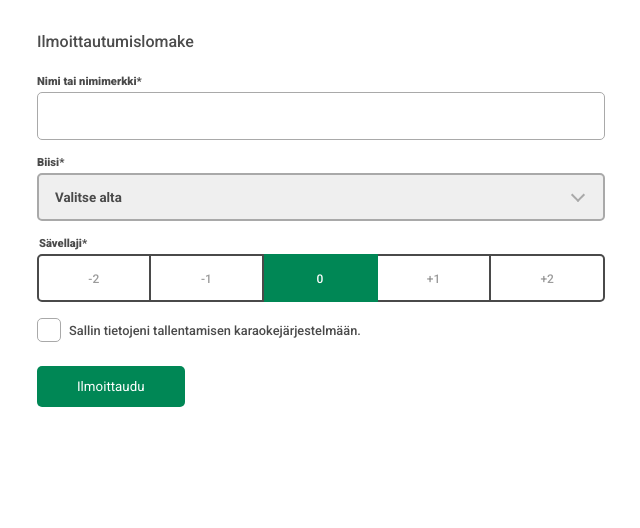
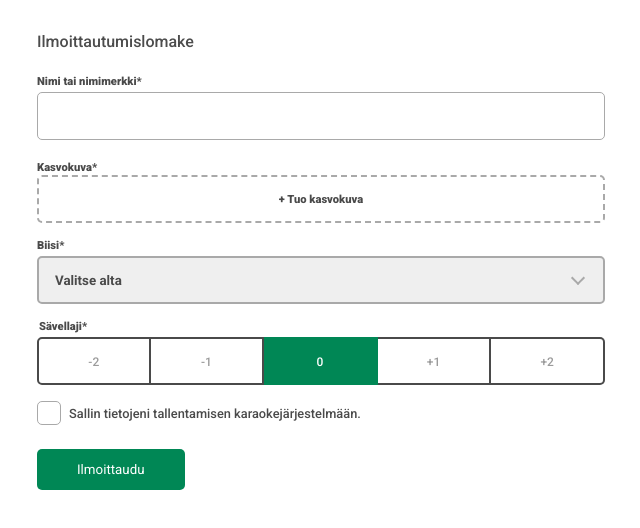
Before and after one commit to anonOstrich/karaoke-form, a React (Vite) app: page / in a window 1280 px wide. Shown: the top 528 px of the page, without its empty margins (319-959 px from the left). Built offline with nearby package versions, Linux system fonts and the light colour scheme.

Commit message:
Initial placement of the element

```diff
--- a/src/components/Lomake.tsx
+++ b/src/components/Lomake.tsx
@@ -8,6 +8,7 @@ import { useState, FormEvent as ReactFormEvent } from 'react';
 import { getAvailableSongs } from '../utils/test-data';
 import { promiseWait } from '../utils/timers';
 import Loader from './Loader';
+import SelfieInput from './SelfieInput';
 
 const PITCH_OPTIONS = ['-2', '-1', '0', '+1', '+2'] as const;
 type Pitch = (typeof PITCH_OPTIONS)[number];
@@ -47,7 +48,7 @@ export default function Lomake() {
     } catch (e: unknown) {
       // Handle possible errors with communicating with backend, or whatever is done on submission
     } finally {
-      setLoading(false)
+      setLoading(false);
     }
   }
 
@@ -71,7 +72,14 @@ export default function Lomake() {
           />
         </FormField>
 
-        <SongSelection chosenId={formData.songId} setProperty={setFormProperty} songs={getAvailableSongs()} disabled={loading} />
+        <SelfieInput />
+
+        <SongSelection
+          chosenId={formData.songId}
+          setProperty={setFormProperty}
+          songs={getAvailableSongs()}
+          disabled={loading}
+        />
 
         <PitchSelection
           options={PITCH_OPTIONS}
--- /dev/null
+++ b/src/components/SelfieInput.css
@@ -0,0 +1,16 @@
+.selfie-container input {
+  opacity: 0;
+  position: absolute;
+  left: -9999px;
+}
+
+.selfie-preview {
+  cursor: pointer;
+  height: var(--height-input);
+  border-radius: var(--rounded);
+  border: 2px dashed var(--color-border-light);
+  width: 100%;
+  display: flex;
+  justify-content: center;
+  align-items: center;
+}
--- /dev/null
+++ b/src/components/SelfieInput.tsx
@@ -0,0 +1,15 @@
+import './SelfieInput.css';
+
+export default function SelfieInput() {
+  return (
+    <div className="selfie-container">
+      <label htmlFor="selfie">
+        <span className="required">Kasvokuva</span>
+        {/* Is this a faux pas? Inside the label it would open the file selection nicely... */}
+        <div className="selfie-preview">+ Tuo kasvokuva</div>
+      </label>
+
+      <input type="file" id="selfie" name="selfie" accept="image/png,image/jpeg,image/jpg" capture="user" />
+    </div>
+  );
+}
```
